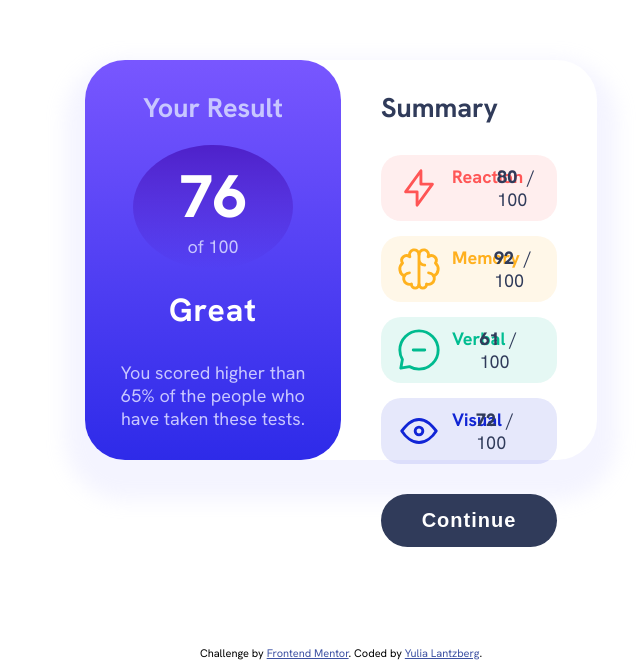
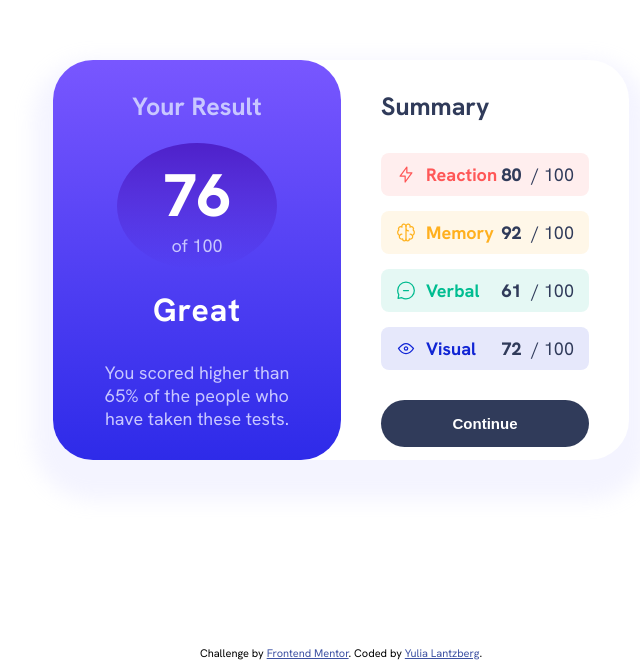
Before and after one commit to YuliaLantzberg/results-component_fm, a plain HTML site: page index.html in a window 1280 px wide. Shown: the part 140-800 px from the top of the page, without its empty margins (299-939 px from the left). Drawn offline with Linux system fonts and the light colour scheme.

Commit message:
Fixes in design

```diff
--- a/style.css
+++ b/style.css
@@ -50,7 +50,7 @@ body {
 }
 
 main {
-	max-width: 40%;
+	max-width: 45%;
 	height: 50%;
 	display: flex;
 	border-radius: 4rem;
@@ -59,6 +59,10 @@ main {
 
 section {
 	width: 50%;
+}
+
+.title {
+	font-size: 2.5rem;
 }
 
 .result {
@@ -70,7 +74,7 @@ section {
 	display: flex;
 	flex-direction: column;
 	align-items: center;
-	padding: 3rem;
+	padding: 3rem 4rem;
 	color: var(--light-lavender);
 }
 
@@ -116,7 +120,7 @@ section {
 .category {
 	display: flex;
 	padding: 1rem 1.5rem;
-	border-radius: 2rem;
+	border-radius: 0.8rem;
 	margin-bottom: 1.5rem;
 	display: flex;
 	justify-content: space-between;
@@ -178,9 +182,8 @@ button {
 	border-radius: 5rem;
 	border: none;
 	background-color: var(--dark-gray-blue);
-	font-size: 2rem;
+	font-size: 1.5rem;
 	font-weight: 700;
-	letter-spacing: 0.1rem;
 	margin-top: 1.5rem;
 	margin-bottom: 3rem;
 	cursor: pointer;
@@ -212,11 +215,11 @@ footer {
 	main {
 		flex-direction: column;
 		max-width: 100%;
+		height: 100%;
 		box-shadow: none;
 	}
 	section {
 		width: 100%;
-		height: 50%;
 	}
 
 	.result {
```
